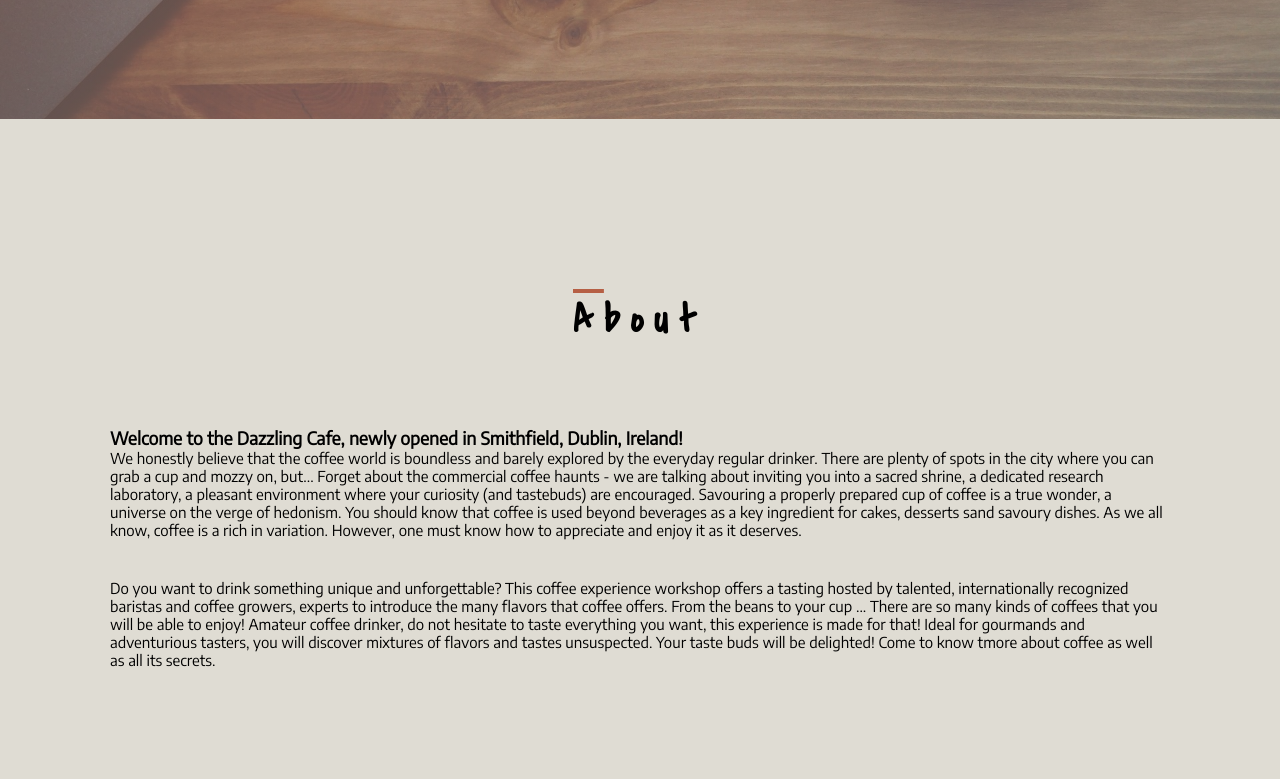
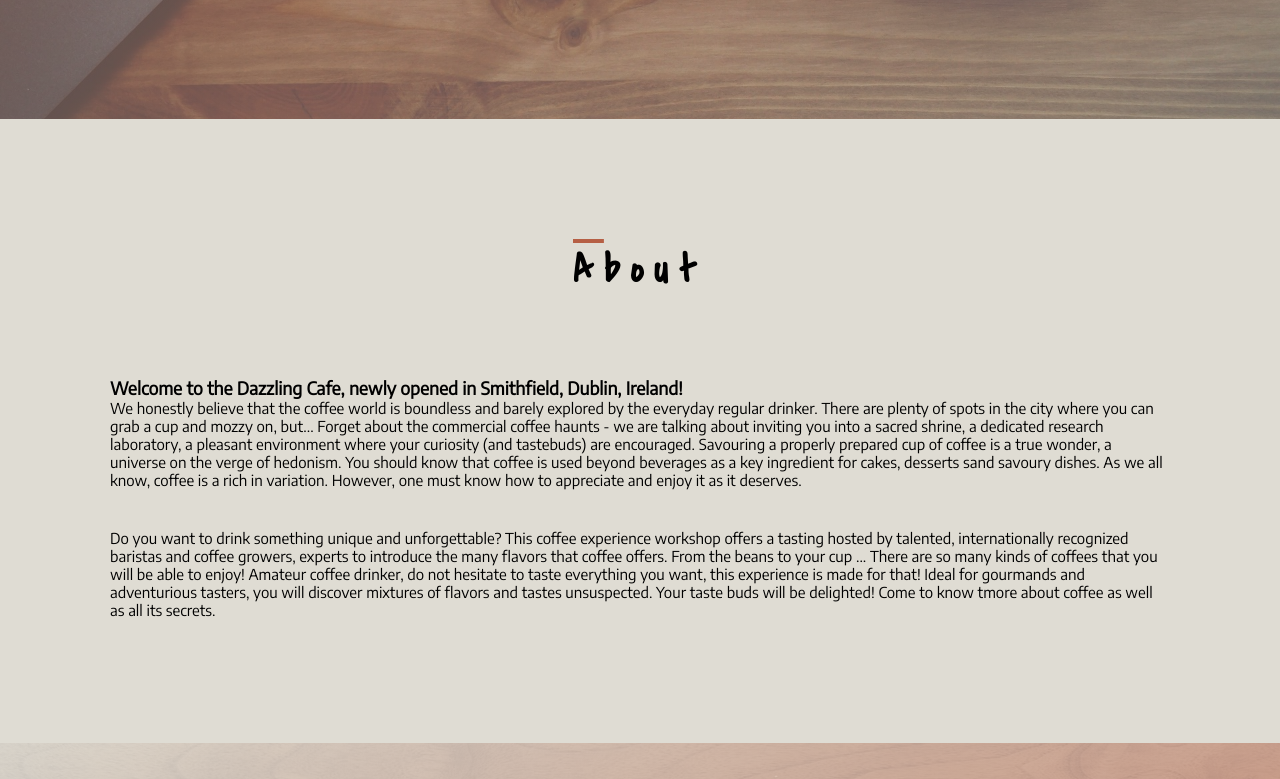
Before and after one commit to Code-Institute-Submissions/CI_UserCentric, a website: page index.html in a window 1280 px wide. Shown: the part 601-1380 px from the top of the page. Drawn offline with Linux system fonts and the light colour scheme; a web font is replaced by a local one.

Commit message:
correction section name in styling (testimonials, not loyalty program)

```diff
--- a/sass/pages/_index.scss
+++ b/sass/pages/_index.scss
@@ -1,13 +1,13 @@
 .about,
 .menu,
-.loyalty_program,
+.testimonials,
 .upcoming {
-  padding: 15rem 0;
+  padding: 10rem 0;
   margin-top: -2vh;
 }
 
 .about,
-.loyalty_program, footer {
+.testimonials, footer {
   background-color: $color-pale-2;
 }
 
```
Also changed, not shown: css/main.css.
